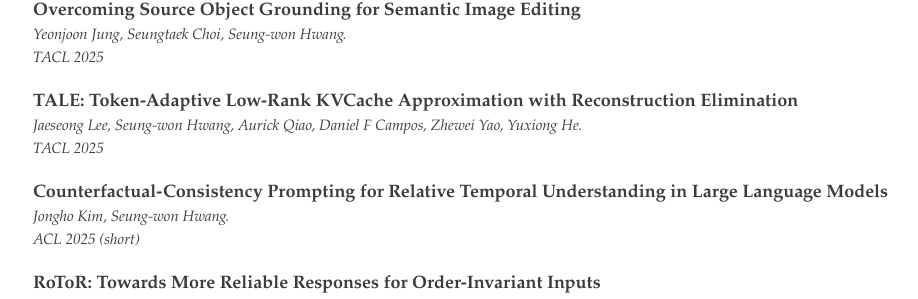
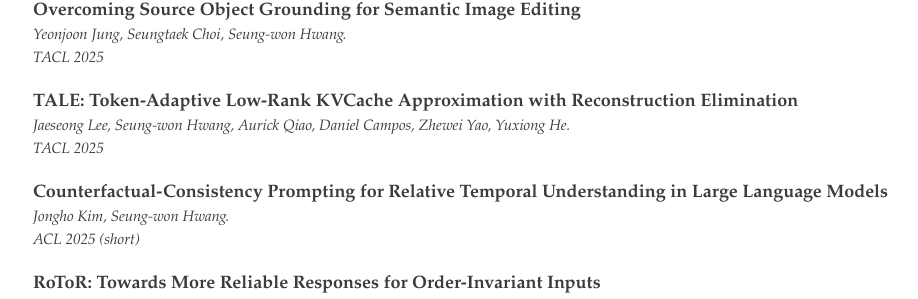
Before and after one commit to ldilab/ldilab.github.io, a Jekyll site: the page built from publications.html, in a window 1280 px wide and 900 px high, scrolled down 528 px. Shown: the part 141-440 px from the top of the window, without its empty margins (12-930 px from the left). Built offline with Jekyll 4.4.1, drawn with Linux system fonts in a browser that asks for light colours.

```diff
--- a/_data/publications.yml
+++ b/_data/publications.yml
@@ -20,7 +20,7 @@
     authors: 'Yeonjoon Jung, Seungtaek Choi, Seung-won Hwang'
     venue: TACL 2025
   - title: 'TALE: Token-Adaptive Low-Rank KVCache Approximation with Reconstruction Elimination'
-    authors: 'Jaeseong Lee, Seung-won Hwang, Aurick Qiao, Daniel F Campos, Zhewei Yao, Yuxiong He'
+    authors: 'Jaeseong Lee, Seung-won Hwang, Aurick Qiao, Daniel Campos, Zhewei Yao, Yuxiong He'
     venue: TACL 2025
   - title: 'Counterfactual-Consistency Prompting for Relative Temporal Understanding in Large Language Models'
     authors: 'Jongho Kim, Seung-won Hwang'
```
